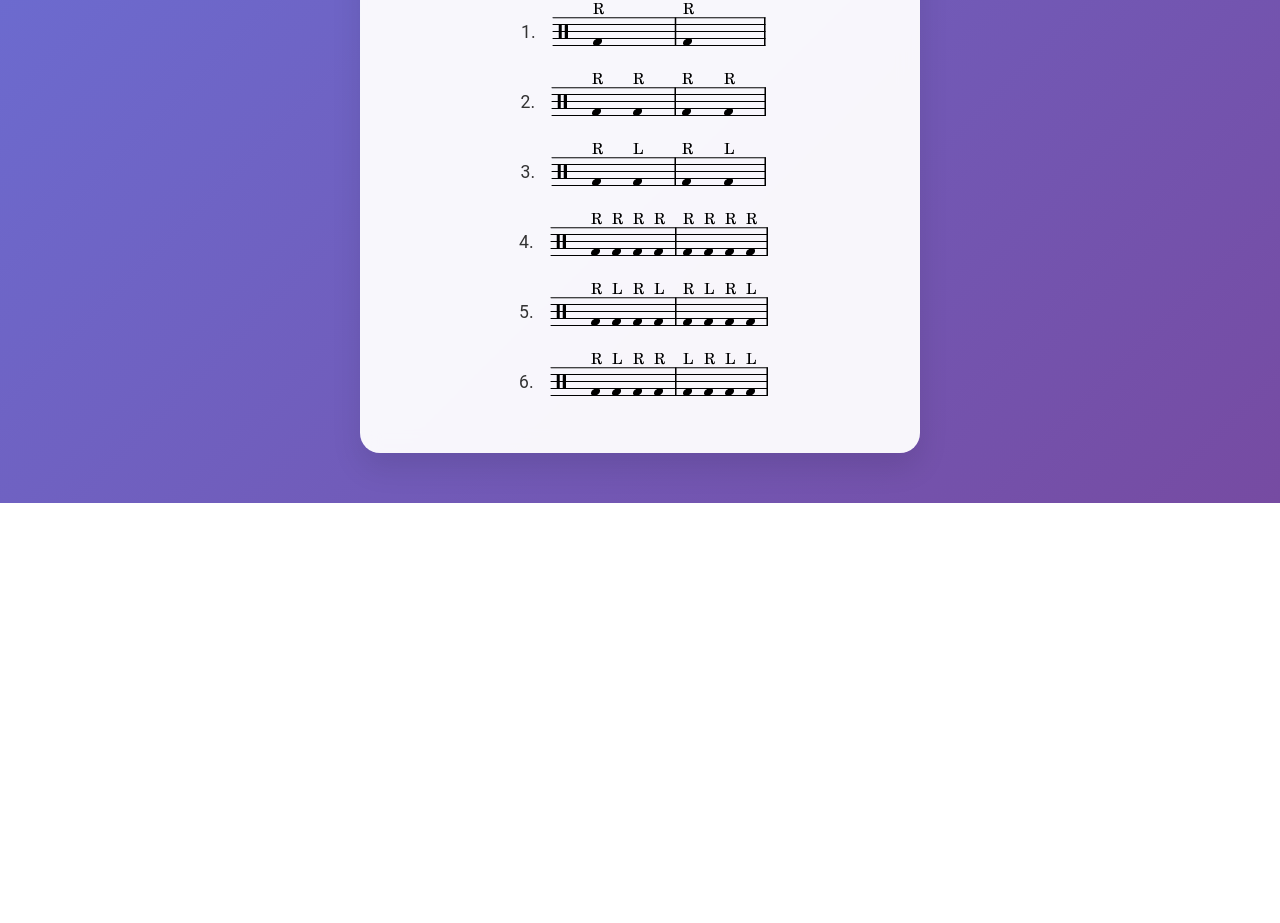
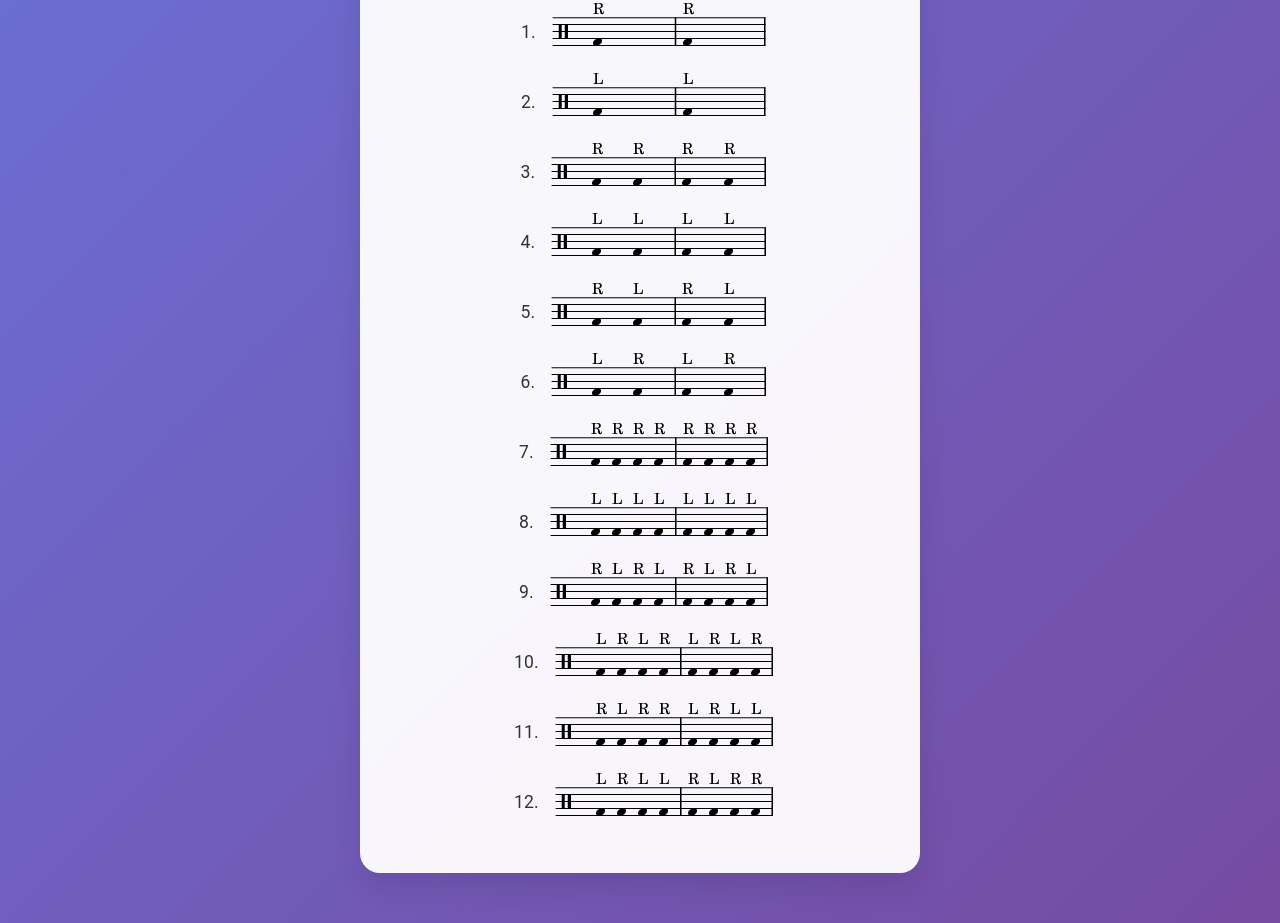
Before and after one commit to jsal13/jsal_apps, a plain HTML site: page cajon-practice.html in a window 1280 px wide. Shown: the part 1099-2022 px from the top of the page. Before the commit the page ends 1602 px from the top, so only its background shows below. Drawn offline with Linux system fonts and the light colour scheme.

Commit message:
chore: adds right-left versions of exercises;

```diff
--- a/cajon-practice.html
+++ b/cajon-practice.html
@@ -56,18 +56,30 @@
 
                 <div class="exercises">
                     <ol class="exercise-list">
-                        <li><img src="assets/images/cajon-practice/bass_only__exercise_1.cropped.png"
-                                alt="Bass Only Exercise 1"></li>
-                        <li><img src="assets/images/cajon-practice/bass_only__exercise_2.cropped.png"
-                                alt="Bass Only Exercise 2"></li>
-                        <li><img src="assets/images/cajon-practice/bass_only__exercise_3.cropped.png"
-                                alt="Bass Only Exercise 3"></li>
-                        <li><img src="assets/images/cajon-practice/bass_only__exercise_4.cropped.png"
-                                alt="Bass Only Exercise 4"></li>
-                        <li><img src="assets/images/cajon-practice/bass_only__exercise_5.cropped.png"
-                                alt="Bass Only Exercise 5"></li>
-                        <li><img src="assets/images/cajon-practice/bass_only__exercise_6.cropped.png"
-                                alt="Bass Only Exercise 6"></li>
+                        <li><img src="assets/images/cajon-practice/bass_only__exercise_1_RIGHT.png"
+                                alt="Bass Only Exercise 1 RIGHT"></li>
+                        <li><img src="assets/images/cajon-practice/bass_only__exercise_1_LEFT.png"
+                                alt="Bass Only Exercise 1 LEFT"></li>
+                        <li><img src="assets/images/cajon-practice/bass_only__exercise_2_RIGHT.png"
+                                alt="Bass Only Exercise 2 RIGHT"></li>
+                        <li><img src="assets/images/cajon-practice/bass_only__exercise_2_LEFT.png"
+                                alt="Bass Only Exercise 2 LEFT"></li>
+                        <li><img src="assets/images/cajon-practice/bass_only__exercise_3_RIGHT.png"
+                                alt="Bass Only Exercise 3 RIGHT"></li>
+                        <li><img src="assets/images/cajon-practice/bass_only__exercise_3_LEFT.png"
+                                alt="Bass Only Exercise 3 LEFT"></li>
+                        <li><img src="assets/images/cajon-practice/bass_only__exercise_4_RIGHT.png"
+                                alt="Bass Only Exercise 4 RIGHT"></li>
+                        <li><img src="assets/images/cajon-practice/bass_only__exercise_4_LEFT.png"
+                                alt="Bass Only Exercise 4 LEFT"></li>
+                        <li><img src="assets/images/cajon-practice/bass_only__exercise_5_RIGHT.png"
+                                alt="Bass Only Exercise 5 RIGHT"></li>
+                        <li><img src="assets/images/cajon-practice/bass_only__exercise_5_LEFT.png"
+                                alt="Bass Only Exercise 5 LEFT"></li>
+                        <li><img src="assets/images/cajon-practice/bass_only__exercise_6_RIGHT.png"
+                                alt="Bass Only Exercise 6 RIGHT"></li>
+                        <li><img src="assets/images/cajon-practice/bass_only__exercise_6_LEFT.png"
+                                alt="Bass Only Exercise 6 LEFT"></li>
                     </ol>
                 </div>
             </div>
```
Also changed, not shown: assets/images/cajon-practice/bass_only__exercise_1_LEFT.png (added), assets/images/cajon-practice/bass_only__exercise_1_RIGHT.png (renamed from assets/images/cajon-practice/bass_only__exercise_1.cropped.png), assets/images/cajon-practice/bass_only__exercise_2_LEFT.png (added), assets/images/cajon-practice/bass_only__exercise_2_RIGHT.png (renamed from assets/images/cajon-practice/bass_only__exercise_2.cropped.png), assets/images/cajon-practice/bass_only__exercise_3_LEFT.png (added), assets/images/cajon-practice/bass_only__exercise_3_RIGHT.png (renamed from assets/images/cajon-practice/bass_only__exercise_3.cropped.png), assets/images/cajon-practice/bass_only__exercise_4_LEFT.png (added), assets/images/cajon-practice/bass_only__exercise_4_RIGHT.png (renamed from assets/images/cajon-practice/bass_only__exercise_4.cropped.png), assets/images/cajon-practice/bass_only__exercise_5_LEFT.png (added), assets/images/cajon-practice/bass_only__exercise_5_RIGHT.png (renamed from assets/images/cajon-practice/bass_only__exercise_5.cropped.png), assets/images/cajon-practice/bass_only__exercise_6_LEFT.png (added), assets/images/cajon-practice/bass_only__exercise_6_RIGHT.png (renamed from assets/images/cajon-practice/bass_only__exercise_6.cropped.png).
